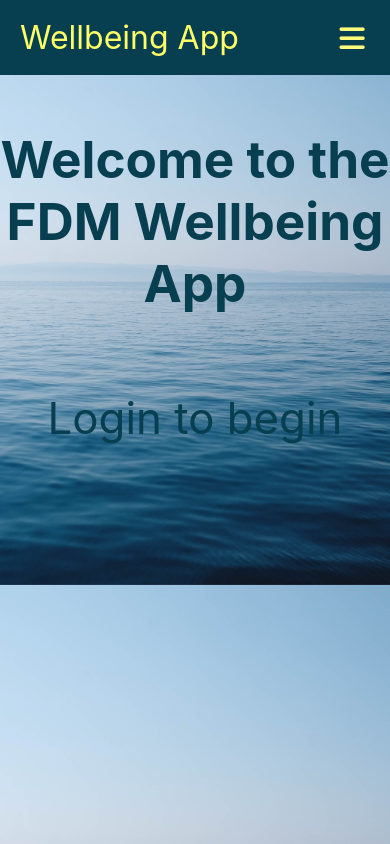
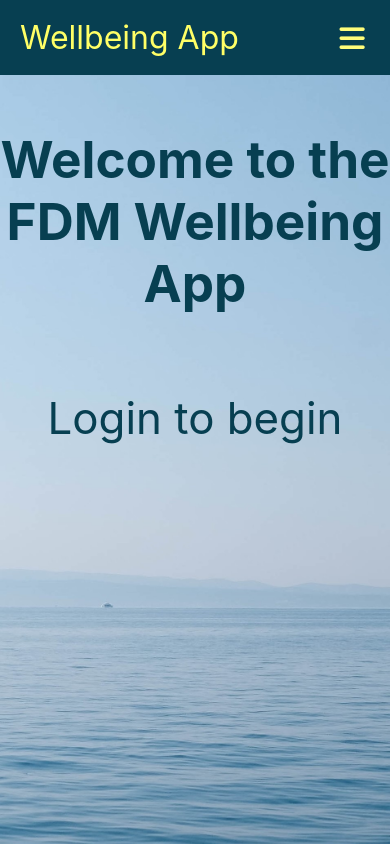
Before and after one commit to sadia-tzm/SWE-Group-9-Wellbeing-App, a React (Create React App) app in the folder wellbeing_app/: page / in a window 390 px wide. Built offline with nearby package versions, Linux system fonts and the light colour scheme.

Commit message:
background adjust for iphone X

```diff
--- a/wellbeing_app/src/stylesheets/App.css
+++ b/wellbeing_app/src/stylesheets/App.css
@@ -10,17 +10,18 @@ body{
     background-size: cover;
 }
 
-/* .pages{
-    /*color:#073f51;*/
-    /*text-align: center;*/
-    /*font-size: 3.5rem;*/
-    /*margin-top: 10%;
-} */
-
 @media screen and (max-width: 960px) {
     body {
         background-color:#97d7e2;
         background-image: url('../assets/backgrounds/mobileBackground.jpg');
+        background-size: cover;
+    }
+}
+
+@media screen and (max-width: 450px) {
+    body {
+        background-color:#97d7e2;
+        background-image: url('../assets/backgrounds/iphoneXBackground.jpg');
         background-size: cover;
     }
 }
--- a/wellbeing_app/src/stylesheets/Home.css
+++ b/wellbeing_app/src/stylesheets/Home.css
@@ -1,9 +1,3 @@
-/* body{
-    background-color:#97d7e2;
-    background-image: url('../assets/backgrounds/loginBackground.jpg');
-    background-size: cover;
-} */
-
 .body{
     color:#073f51;
     text-align: center;
```
Also changed, not shown: wellbeing_app/src/assets/backgrounds/iphoneXBackground.jpg (added).
